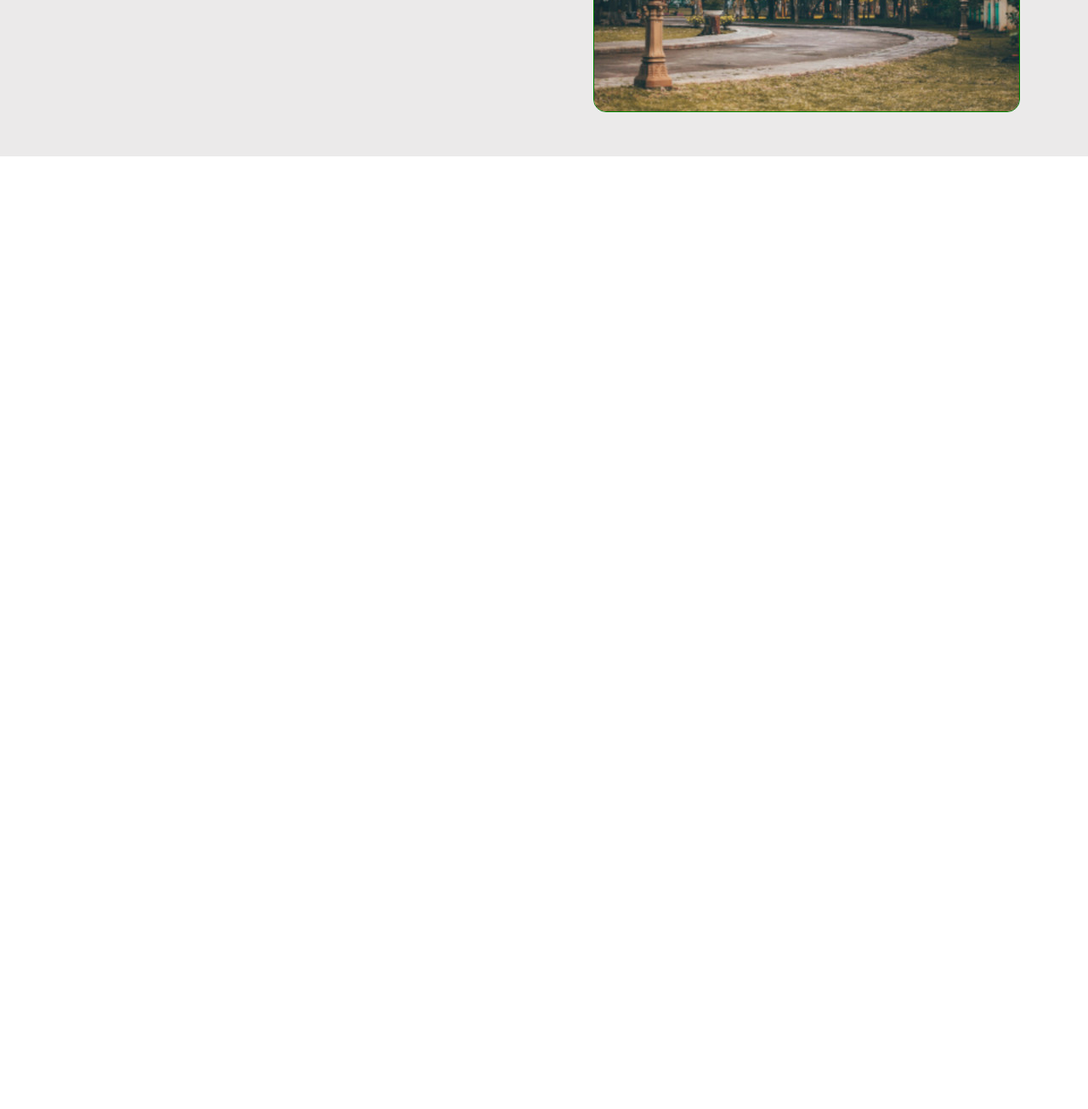
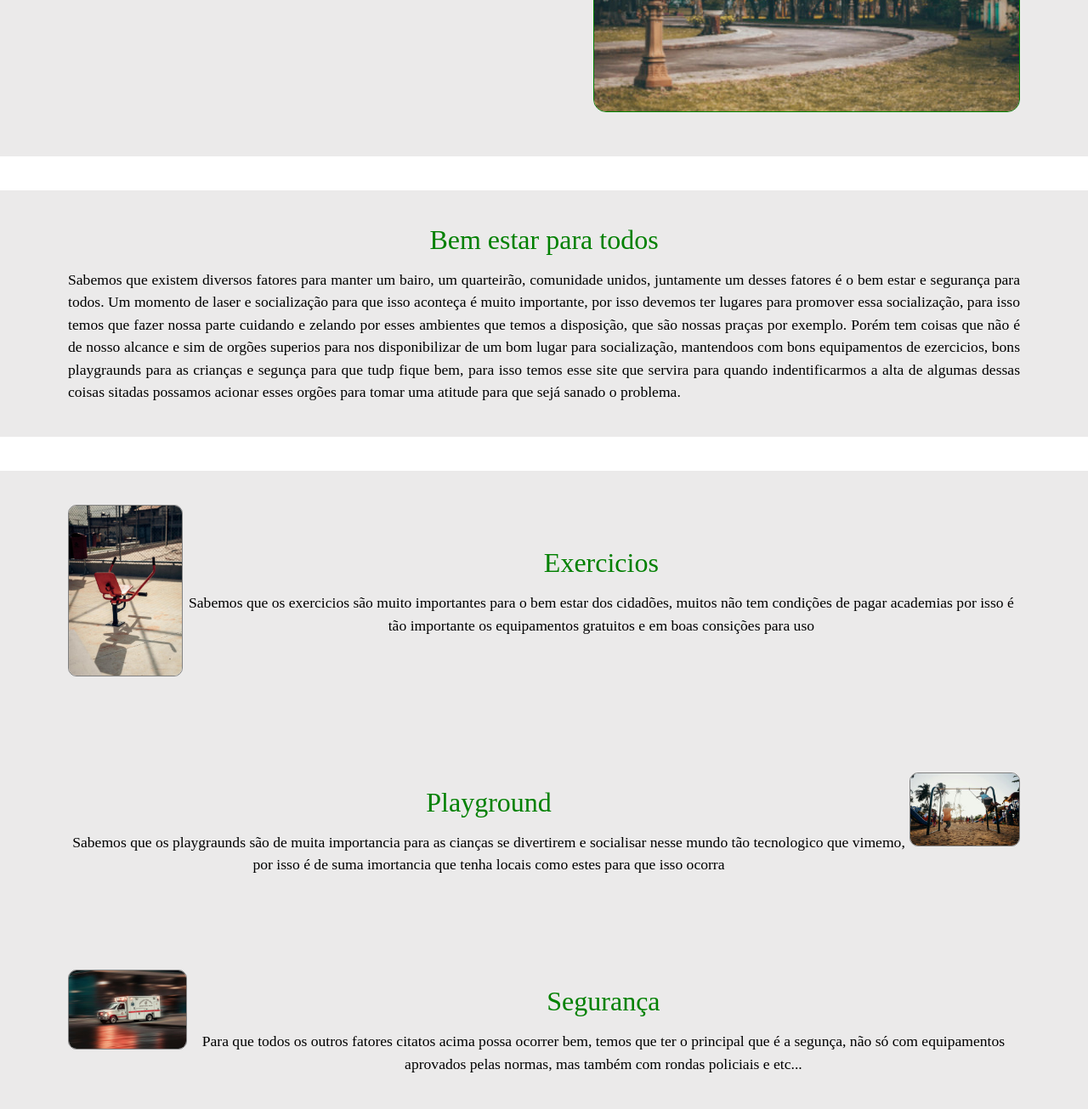
Before and after one commit to Mp97871431/comunidade, a plain HTML site: page index.html in a window 1280 px wide. Shown: the part 336-1641 px from the top of the page at 85% size. Before the commit the page ends 800 px from the top, so only its background shows below. Drawn offline with Linux system fonts and the light colour scheme.

Commit message:
atualização

```diff
--- a/assents/css/global/variaves.css
+++ b/assents/css/global/variaves.css
@@ -3,7 +3,7 @@
 --cor-preto:#000000;
 --cor-branco:#ffffff;
 --cor-azul:#1da6ff;
---cor-verde:#1ba25a ;
+--cor-verde:#008000 ;
 --cor-cinza: #ebeaea;
 ;
 
--- a/assents/css/index/index.css
+++ b/assents/css/index/index.css
@@ -3,3 +3,7 @@
 @import 'partial/nav.css';
 
 @import 'partial/section-apresentacao.css';
+
+@import 'partial/section-informacao.css';
+
+@import 'partial/section-descricao.css';
--- a/assents/css/index/partial/nav.css
+++ b/assents/css/index/partial/nav.css
@@ -27,6 +27,6 @@ nav .opcoes a{
 }
 
 nav .opcoes a:hover {
-    background-color: rgb(146, 146, 146);
+    background-color: #929292;
     transition: 1s;
 }
--- a/assents/css/index/partial/section-apresentacao.css
+++ b/assents/css/index/partial/section-apresentacao.css
@@ -24,7 +24,7 @@ section.apresentacao .imagem .foto{
 
 section.apresentacao .imagem img{
   border-radius: 15px;
-  border: 1px solid green;
+  border: 1px solid #008000;
 }
 
 section.apresentacao .texto {
--- /dev/null
+++ b/assents/css/index/partial/section-descricao.css
@@ -0,0 +1,109 @@
+section.descricao {
+    display: flex;
+    align-items: center;
+    justify-content: center;
+    position: relative;
+    background-color: var(--cor-cinza);
+}
+
+section.descricao .um{
+    display: flex;
+    justify-content: space-between;
+    padding:40px 80px 40px 80px;
+}
+
+section.descricao .um .foto{
+    display: flex;
+    align-items: center;
+    justify-content: center;
+}
+
+section.descricao .um .foto img{
+    width: 100%;
+    border-radius: 10px;
+    border: 1px solid #818181;
+}
+
+section.descricao .um .texto {
+   text-align: center;
+   padding-top: 50px;
+}
+
+section.descricao .um .texto h2{
+    font-size: 2em;
+    color: var(--cor-verde);
+    padding-bottom: 15px;
+}
+
+section.descricao .um .texto p{
+   line-height: 1.5;
+   font-size: 1.1em;
+}
+
+section.descricao .dois{
+    display: flex;
+    justify-content: space-between;
+    padding:40px 80px 40px 80px;
+}
+
+section.descricao .dois .foto{
+    display: flex;
+    align-items: center;
+    justify-content: center;
+}
+
+section.descricao .dois .foto img{
+    width: 100%;
+    border-radius: 10px;
+    border: 1px solid #818181;
+}
+
+section.descricao .dois .texto {
+   text-align: center;
+   padding-top: 50px;
+}
+
+section.descricao .dois .texto h2{
+    font-size: 2em;
+    padding-bottom: 15px;
+    color: var(--cor-verde);
+}
+
+section.descricao .dois .texto p{
+   line-height: 1.5;
+   font-size: 1.1em;
+}
+
+section.descricao .tres{
+    display: flex;
+    justify-content: space-between;
+    padding:40px 80px 40px 80px;
+}
+
+section.descricao .tres .foto{
+    display: flex;
+    align-items: center;
+    justify-content: center;
+}
+
+section.descricao .tres .foto img{
+    width: 100%;
+    border-radius: 10px;
+    border: 1px solid #818181;
+}
+
+section.descricao .tres .texto {
+   text-align: center;
+   padding-top: 50px;
+}
+
+section.descricao .tres .texto h2{
+    font-size: 2em;
+    padding-bottom: 15px;
+    color: var(--cor-verde);
+}
+
+section.descricao .tres .texto p{
+   line-height: 1.5;
+   font-size: 1.1em;
+}
--- /dev/null
+++ b/assents/css/index/partial/section-informacao.css
@@ -0,0 +1,28 @@
+section.informacao {
+  display: flex;
+  background-color: var(--cor-cinza);
+  margin-top: 40px;
+  margin-bottom: 40px;
+}
+
+section.informacao .texto{
+    align-items: center;
+    justify-content: center;
+    padding:40px 80px 40px 80px;
+    width: 100%;
+}
+
+section.informacao .texto h1 {
+    text-align: center;
+    justify-content: center;
+    align-items: center;
+    font-size: 2em;
+    padding-bottom: 15px;
+    color: var(--cor-verde);
+}
+
+section.informacao .texto p {
+    line-height: 1.5;
+    font-size: 1.1em;
+    text-align: justify;
+}
--- a/index.html
+++ b/index.html
@@ -27,5 +27,48 @@
         </div>
       </div>
    </section>
+
+   <section class="informacao">
+     <div class="texto">
+      <h1>Bem estar para todos</h1>
+      <p>Sabemos que existem diversos fatores para manter um bairo, um quarteirão, comunidade unidos, juntamente um desses fatores é o bem estar e segurança para todos. Um momento de laser e socialização para que isso aconteça é muito importante, por isso devemos ter lugares para promover essa socialização, para isso temos que fazer nossa parte cuidando e zelando por esses ambientes que temos a disposição, que são nossas praças por exemplo. Porém tem coisas que não é de nosso alcance e sim de orgões superios para nos disponibilizar de um bom lugar para socialização, mantendoos com bons equipamentos de ezercicios, bons playgraunds para as crianças e segunça para que tudp fique bem, para isso temos esse site que servira para quando indentificarmos a alta de algumas dessas coisas sitadas possamos acionar esses orgões para tomar uma atitude para que sejá sanado o problema.</p>
+     </div>
+   </section>
+
+   <section class="descricao">
+      <div class="um">
+         <div class="foto">
+          <img src="assents/files/imagens/img-academia ppp.jpg">
+         </div>
+         <div class="texto">
+          <h2>Exercicios</h2>
+          <p>Sabemos que os exercicios são muito importantes para o bem estar dos cidadões, muitos não tem condições de pagar academias por isso é tão importante os equipamentos gratuitos e em boas consições para uso</p>
+         </div>
+      </div>
+   </section>
+
+   <section class="descricao">
+     <div class="dois">
+        <div class="texto">
+          <h2>Playground</h2>
+          <p>Sabemos que os playgraunds são de muita importancia para as cianças se divertirem e socialisar nesse mundo tão tecnologico que vimemo, por isso é de suma imortancia que tenha locais como estes para que isso ocorra </p>
+        </div>
+        <div class="foto">
+          <img src="assents/files/imagens/img-playground ppp.jpg">
+        </div>
+      </div>
+   </section>
+
+   <section class="descricao">
+      <div class="tres">
+         <div class="foto">
+          <img src="assents/files/imagens/img-ambulancia ppp.jpg">
+         </div>
+         <div class="texto">
+          <h2>Segurança</h2>
+          <p>Para que todos os outros fatores citatos acima possa ocorrer bem, temos que ter o principal que é a segunça, não só com equipamentos aprovados pelas normas, mas também com rondas policiais e etc...</p>
+         </div>
+      </div>
+   </section>
 </body>
 </html>
```
Also changed, not shown: assents/files/imagens/img-academia ppp.jpg (added), assents/files/imagens/img-ambulancia p.jpg (added), assents/files/imagens/img-ambulancia ppp.jpg (added), assents/files/imagens/img-playground p.jpg (added), assents/files/imagens/img-playground ppp.jpg (added), assents/files/imagens/img-praça-p.jpg (deleted), assents/files/imagens/img-praça-pp.jpg (deleted), 1 other file.
